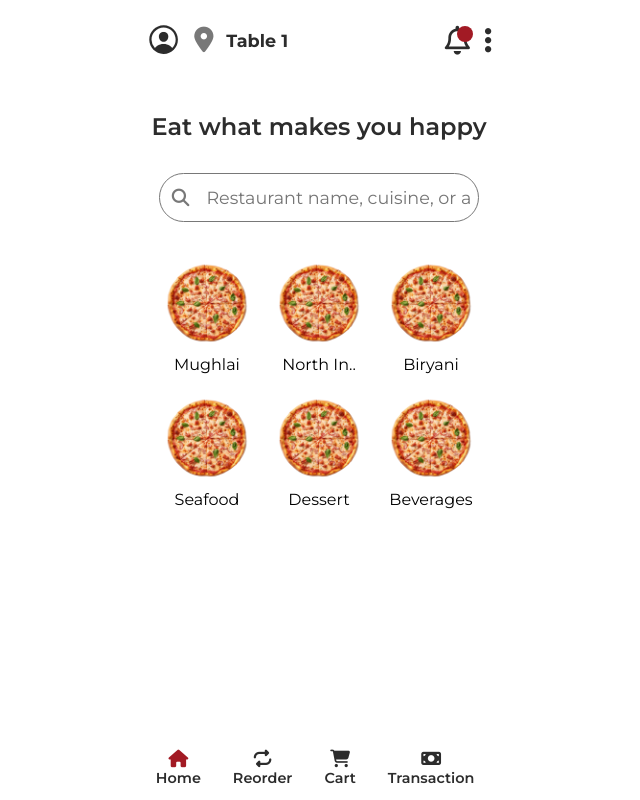
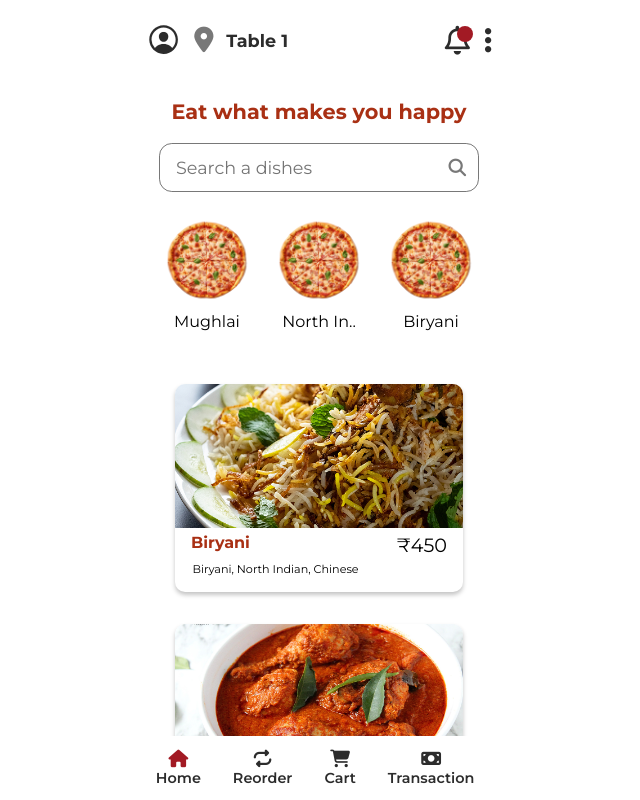
Before and after one commit to MohdOwaisShah/qr_restaurant_app, a React (Vite) app: page / in a window 1280 px wide. Shown: the top 800 px of the page, without its empty margins (321-961 px from the left). Built offline with nearby package versions, Linux system fonts and the light colour scheme.

Commit message:
design-&-home-page-products

```diff
--- a/src/components/HomeMain.jsx
+++ b/src/components/HomeMain.jsx
@@ -1,6 +1,11 @@
 import React from 'react'
+// style
 import '../styles/HomeMain.css'
+// json-data
 import foodCategories from '../json/foodCategories.json'
+// components
+import HomeProduct from './small-ui/HomeProduct'
+
 
 const HomeMain = () => {
     return (
@@ -9,7 +14,7 @@ const HomeMain = () => {
             <h2>Eat what makes you happy</h2>
             {/* search-bar */}
             <div className="search-bar-container">
-                <input type="text" placeholder='Restaurant name, cuisine, or a dish...' />
+                <input type="text" placeholder='Search a dishes' />
                 {/* search-icon */}
                 <i className="fa-solid fa-magnifying-glass search-icon"></i>
             </div>
@@ -22,14 +27,18 @@ const HomeMain = () => {
                         // print data from json file
                         foodCategories.map((food) => {
                             return <div className="food" key={food.id}>
-                                <img src={food.foodImage} alt={food.foodName}/>
+                                <img src={food.foodImage} alt={food.foodName} />
                                 <p>{food.foodName}</p>
                             </div>
                         })
                     }
                 </div>
             </div>
+            {/* home-main-container */}
+            <HomeProduct />
+
         </main>
+
     )
 }
 
--- /dev/null
+++ b/src/components/small-ui/HomeProduct.jsx
@@ -0,0 +1,38 @@
+import React from 'react'
+// style
+import '../../styles/HomeProduct.css'
+
+// json-data
+import homeProduct from '../../json/homeProduct.json'
+
+const HomeProduct = () => {
+    return (
+        //home-main-product-container
+        <div className='home-main-product-container'>
+            {/* home-product */}
+            {
+                homeProduct.map((hProduct) => {
+                    return <div className="home-product" key={hProduct.id}>
+                        {/* home-product-image */}
+                        <div className="home-product-image">
+                            <img src={hProduct.homeFoodImage} alt={hProduct.homeFoodName} />
+                        </div>
+                        {/* main-product-name-n-price */}
+                        <div className="main-product-name-n-price">
+                            {/* main-product-name */}
+                            <h4 className='main-product-name'>{hProduct.homeFoodName}</h4>
+                            {/* main-product-price */}
+                            <p className='main-product-price'>₹{hProduct.homeFoodPrice}</p>
+                        </div>
+                        {/* main-product-desc */}
+                        <p className='main-product-desc'>{hProduct.homeFoodDesc}</p>
+                    </div>
+                })
+            }
+
+
+        </div>
+    )
+}
+
+export default HomeProduct
--- a/src/json/foodCategories.json
+++ b/src/json/foodCategories.json
@@ -28,5 +28,35 @@
         "id": 6,
         "foodName": "beverages",
         "foodImage": "/public/Images/categories/pizza.png.webp"
+    },
+    {
+        "id": 7,
+        "foodName": "Mughlai",
+        "foodImage": "/public/Images/categories/pizza.png.webp"
+    },
+    {
+        "id": 8,
+        "foodName": "North In..",
+        "foodImage": "/public/Images/categories/pizza.png.webp"
+    },
+    {
+        "id": 9,
+        "foodName": "Biryani",
+        "foodImage": "/public/Images/categories/pizza.png.webp"
+    },
+    {
+        "id": 10,
+        "foodName": "seafood",
+        "foodImage": "/public/Images/categories/pizza.png.webp"
+    },
+    {
+        "id": 11,
+        "foodName": "dessert",
+        "foodImage": "/public/Images/categories/pizza.png.webp"
+    },
+    {
+        "id": 12,
+        "foodName": "beverages",
+        "foodImage": "/public/Images/categories/pizza.png.webp"
     }
 ]
--- /dev/null
+++ b/src/json/homeProduct.json
@@ -0,0 +1,23 @@
+[
+    {
+        "id": 1,
+        "homeFoodName": "Biryani",
+        "homeFoodImage": "/public/Images/home-product-image/biryani.jpg",
+        "homeFoodPrice": "450",
+        "homeFoodDesc": "Biryani, North Indian, Chinese"
+    },
+    {
+        "id": 2,
+        "homeFoodName": "chicken curry",
+        "homeFoodImage": "/public/Images/home-product-image/chicken-curry.jpg",
+        "homeFoodPrice": "599",
+        "homeFoodDesc": "Spicy flavorful chicken curry"
+    },
+    {
+        "id": 3,
+        "homeFoodName": "Biryani",
+        "homeFoodImage": "/public/Images/home-product-image/biryani.jpg",
+        "homeFoodPrice": "450",
+        "homeFoodDesc": "Biryani, North Indian, Chinese"
+    }
+]
--- a/src/styles/Footer.css
+++ b/src/styles/Footer.css
@@ -8,6 +8,7 @@ footer {
     text-align: center;
     gap: 2rem;
     padding: 0rem 1.8rem;
+    background-color: #FFFFFF;
 }
 
 /* footer-nav */
--- a/src/styles/HomeMain.css
+++ b/src/styles/HomeMain.css
@@ -1,10 +1,11 @@
 /* main */
 main h2 {
-    color: #2c2c2c;
+    color: #a93014;
     text-align: center;
     font-weight: 600;
-    font-size: 1.5rem;
-    padding: 2rem 0rem;
+    font-size: 1.3rem;
+    padding: 1.2rem 0rem;
+    font-weight: bolder;
 }
 
 /* search-bar-container */
@@ -18,8 +19,8 @@ main h2 {
 .search-bar-container input {
     font-size: 1.1rem;
     width: 20rem;
-    padding: 0.8rem 0.5rem 0.8rem 2.9rem;
-    border-radius: 2rem;
+    padding: 0.8rem 2.7rem 0.8rem 1rem;
+    border-radius: 0.8rem;
     outline: none;
     border: 1px solid #787878;
 }
@@ -27,14 +28,14 @@ main h2 {
 .search-icon {
     font-size: 1.1rem;
     position: absolute;
-    left: 2.8rem;
+    right: 2.8rem;
     color: #787878;
 }
 
 /* category-product-main-container */
 .category-product-main-container {
     width: 100%;
-    height: 20rem;
+    height: 11rem;
     display: flex;
     justify-content: center;
     align-items: center;
@@ -44,8 +45,9 @@ main h2 {
 .category-product-container {
     width: 20rem;
     display: flex;
-    flex-wrap: wrap;
+    overflow-x: auto;
     gap: 1rem;
+    padding-bottom: 1rem;
 }
 
 .food {
--- /dev/null
+++ b/src/styles/HomeProduct.css
@@ -0,0 +1,60 @@
+/* home-main-product-container */
+.home-main-product-container {
+    display: flex;
+    justify-content: center;
+    flex-direction: column;
+    align-items: center;
+    margin-top: 1rem;
+    gap: 2rem;
+    padding-bottom: 6rem;
+}
+
+/* home-product */
+.home-product {
+    height: 13rem;
+    width: 18rem;
+    background-color: #FFFFFF;
+    border-radius: 10px;
+    filter: drop-shadow(0px 3px 2px #C5C5C5);
+}
+
+/* home-product-image */
+.home-product-image {
+    height: 9rem;
+    overflow: hidden;
+    display: flex;
+    align-items: center;
+    border-top-left-radius: 10px;
+    border-top-right-radius: 10px;
+}
+
+.home-product .home-product-image img {
+    height: 12rem;
+    width: 100%;
+    border-radius: 10px;
+}
+
+/* main-product-name-n-price */
+.main-product-name-n-price {
+    display: flex;
+    justify-content: center;
+    padding: 0.3rem 0rem;
+}
+
+.main-product-name-n-price .main-product-name {
+    width: 11rem;
+    font-size: 1rem;
+    color: #a93014;
+    text-transform: capitalize;
+}
+
+.main-product-name-n-price .main-product-price {
+    font-size: 1.2rem;
+    width: 5rem;
+    text-align: right;
+}
+
+.main-product-desc {
+    font-size: 0.7rem;
+    margin-left: 1.1rem;
+}
```
Also changed, not shown: public/Images/home-product-image/biryani.jpg (added), public/Images/home-product-image/chicken-curry.JPG (added).
